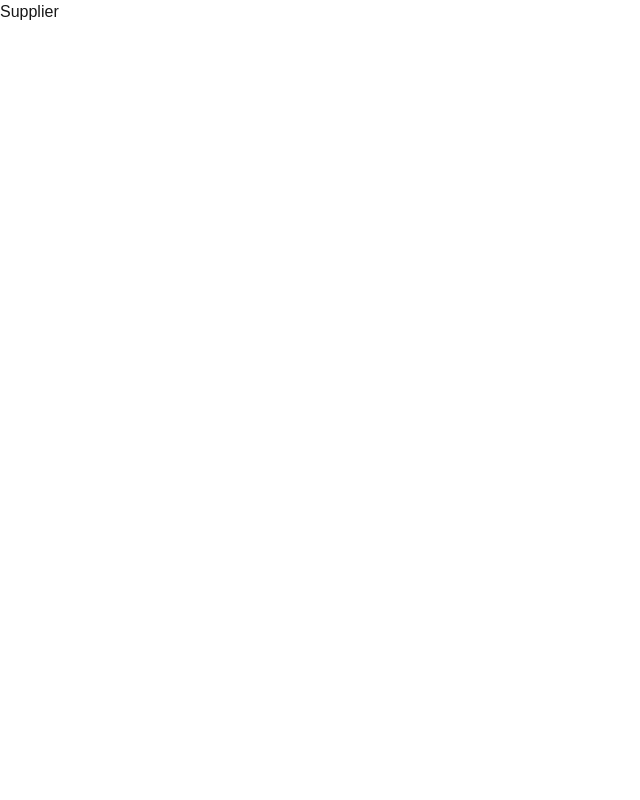
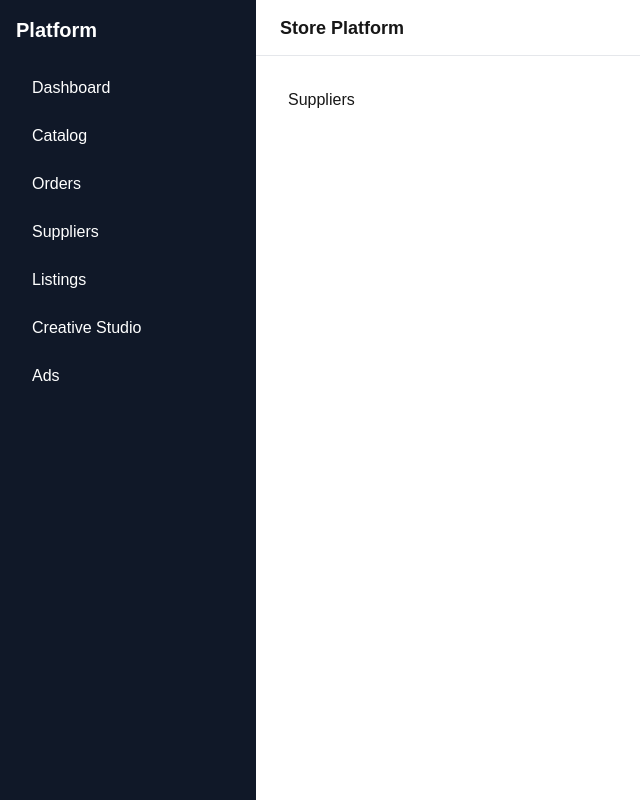
Before and after one commit to bryand-dubz/template, a Next.js app: page /suppliers in a window 1280 px wide. Shown: the whole page, without its empty margins (0-640 px from the left). Built offline with nearby package versions, Linux system fonts and the light colour scheme.

Commit message:
Changes in orders/page.tsx

```diff
--- a/app/layout.tsx
+++ b/app/layout.tsx
@@ -1,6 +1,8 @@
 import type { Metadata } from "next";
 import { Geist, Geist_Mono } from "next/font/google";
 import "./globals.css";
+import Sidebar from "@/components/Sidebar";
+import TopNav from "@/components/TopNav";
 
 const geistSans = Geist({
   variable: "--font-geist-sans",
@@ -13,8 +15,8 @@ const geistMono = Geist_Mono({
 });
 
 export const metadata: Metadata = {
-  title: "Create Next App",
-  description: "Generated by create next app",
+  title: "Store Platform",
+  description: "Online store management platform",
 };
 
 export default function RootLayout({
@@ -27,7 +29,13 @@ export default function RootLayout({
       lang="en"
       className={`${geistSans.variable} ${geistMono.variable} h-full antialiased`}
     >
-      <body className="min-h-full flex flex-col">{children}</body>
+      <body className="min-h-full flex flex-row">
+        <Sidebar />
+        <div className="flex flex-col flex-1">
+          <TopNav />
+          <main className="flex-1 p-8">{children}</main>
+        </div>
+      </body>
     </html>
   );
 }
--- a/app/orders/page.tsx
+++ b/app/orders/page.tsx
@@ -1,7 +1,7 @@
 export default function Orders() {
   return (
     <main>
-      <h1>Orders </h1>
+      <h1>Orders</h1>
     </main>
   )
 }
--- a/app/page.tsx
+++ b/app/page.tsx
@@ -1,65 +1,7 @@
-import Image from "next/image";
-
 export default function Home() {
   return (
-    <div className="flex flex-col flex-1 items-center justify-center bg-zinc-50 font-sans dark:bg-black">
-      <main className="flex flex-1 w-full max-w-3xl flex-col items-center justify-between py-32 px-16 bg-white dark:bg-black sm:items-start">
-        <Image
-          className="dark:invert"
-          src="/next.svg"
-          alt="Next.js logo"
-          width={100}
-          height={20}
-          priority
-        />
-        <div className="flex flex-col items-center gap-6 text-center sm:items-start sm:text-left">
-          <h1 className="max-w-xs text-3xl font-semibold leading-10 tracking-tight text-black dark:text-zinc-50">
-            To get started, edit the page.tsx file.
-          </h1>
-          <p className="max-w-md text-lg leading-8 text-zinc-600 dark:text-zinc-400">
-            Looking for a starting point or more instructions? Head over to{" "}
-            <a
-              href="https://vercel.com/templates?framework=next.js&utm_source=create-next-app&utm_medium=appdir-template-tw&utm_campaign=create-next-app"
-              className="font-medium text-zinc-950 dark:text-zinc-50"
-            >
-              Templates
-            </a>{" "}
-            or the{" "}
-            <a
-              href="https://nextjs.org/learn?utm_source=create-next-app&utm_medium=appdir-template-tw&utm_campaign=create-next-app"
-              className="font-medium text-zinc-950 dark:text-zinc-50"
-            >
-              Learning
-            </a>{" "}
-            center.
-          </p>
-        </div>
-        <div className="flex flex-col gap-4 text-base font-medium sm:flex-row">
-          <a
-            className="flex h-12 w-full items-center justify-center gap-2 rounded-full bg-foreground px-5 text-background transition-colors hover:bg-[#383838] dark:hover:bg-[#ccc] md:w-[158px]"
-            href="https://vercel.com/new?utm_source=create-next-app&utm_medium=appdir-template-tw&utm_campaign=create-next-app"
-            target="_blank"
-            rel="noopener noreferrer"
-          >
-            <Image
-              className="dark:invert"
-              src="/vercel.svg"
-              alt="Vercel logomark"
-              width={16}
-              height={16}
-            />
-            Deploy Now
-          </a>
-          <a
-            className="flex h-12 w-full items-center justify-center rounded-full border border-solid border-black/[.08] px-5 transition-colors hover:border-transparent hover:bg-black/[.04] dark:border-white/[.145] dark:hover:bg-[#1a1a1a] md:w-[158px]"
-            href="https://nextjs.org/docs?utm_source=create-next-app&utm_medium=appdir-template-tw&utm_campaign=create-next-app"
-            target="_blank"
-            rel="noopener noreferrer"
-          >
-            Documentation
-          </a>
-        </div>
-      </main>
-    </div>
-  );
+    <main>
+      <h1>Hi</h1>
+    </main>
+  )
 }
--- a/app/suppliers/page.tsx
+++ b/app/suppliers/page.tsx
@@ -1,7 +1,7 @@
 export default function Suppliers() {
   return (
     <main>
-      <h1>Supplier</h1>
+      <h1>Suppliers</h1>
     </main>
   )
 }
--- /dev/null
+++ b/components/Sidebar.tsx
@@ -0,0 +1,30 @@
+import Link from "next/link";
+
+const links = [
+    { name: "Dashboard", href: "/dashboard" },
+    { name: "Catalog", href: "/catalog" },
+    { name: "Orders", href: "/orders" },
+    { name: "Suppliers", href: "/suppliers" },
+    { name: "Listings", href: "/listings" },
+    { name: "Creative Studio", href: "/creative-studio" },
+    { name: "Ads", href: "/ads" },
+];
+
+export default function Sidebar() {
+    return (
+        <aside className="w-64 h-screen bg-gray-900 text-white flex flex-col p-4">
+            <h2 className="text-xl font-bold mb-6">Platform</h2>
+            <nav className="flex flex-col gap-2">
+                {links.map((link) => (
+                    <Link
+                        key={link.href}
+                        href={link.href}
+                        className="px-4 py-2 rounded hover:bg-gray-700 transition"
+                    >
+                        {link.name}
+                    </Link>
+                ))}
+            </nav>
+        </aside>
+    );
+}
--- /dev/null
+++ b/components/TopNav.tsx
@@ -0,0 +1,7 @@
+export default function TopNav() {
+    return (
+        <nav className="w-full h-14 bg-white dark:bg-gray-800 border-b border-gray-200 dark:border-gray-700 flex items-center px-6">
+            <h1 className="text-lg font-semibold">Store Platform</h1>
+        </nav>
+    )
+}
```
